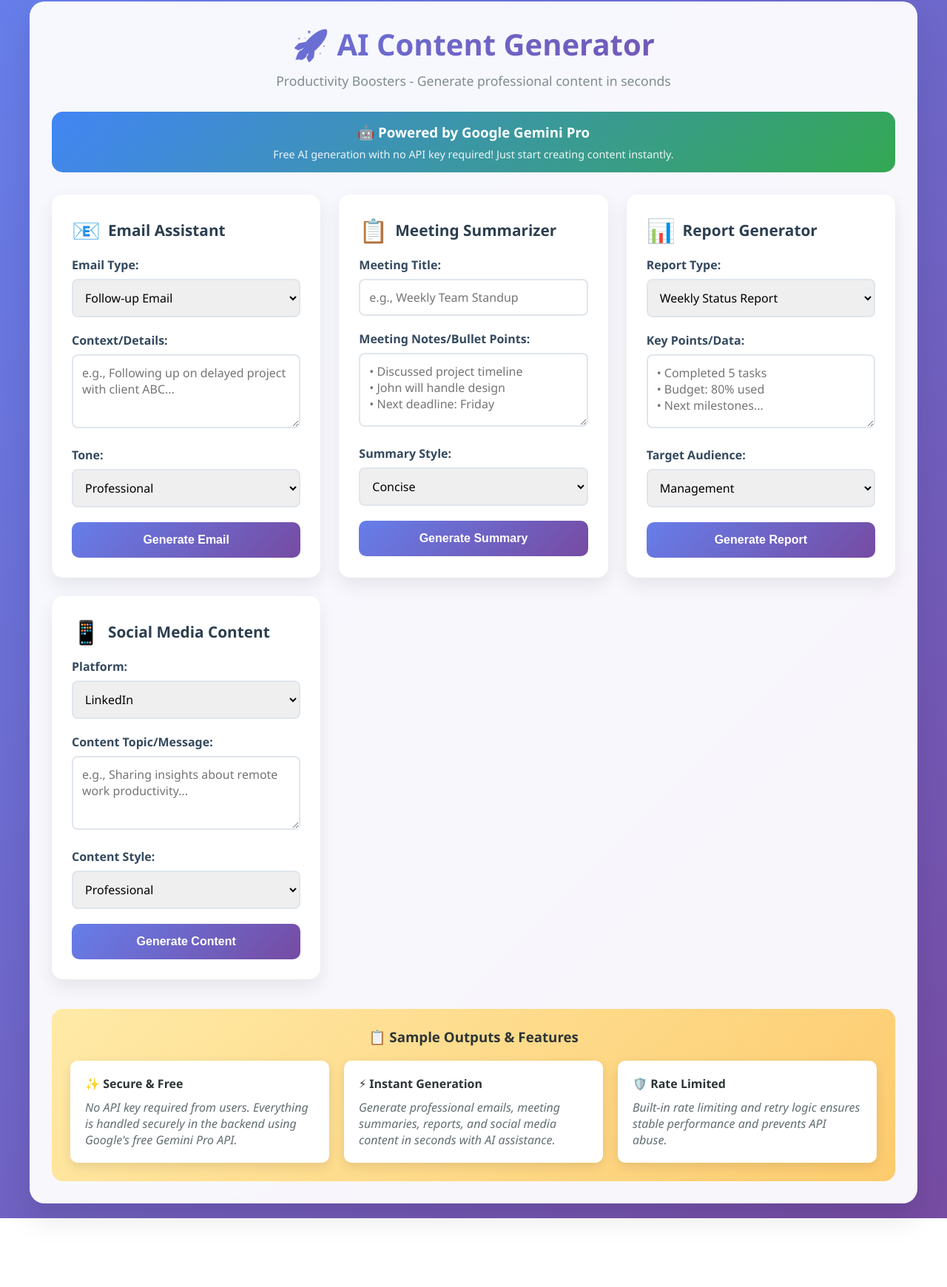
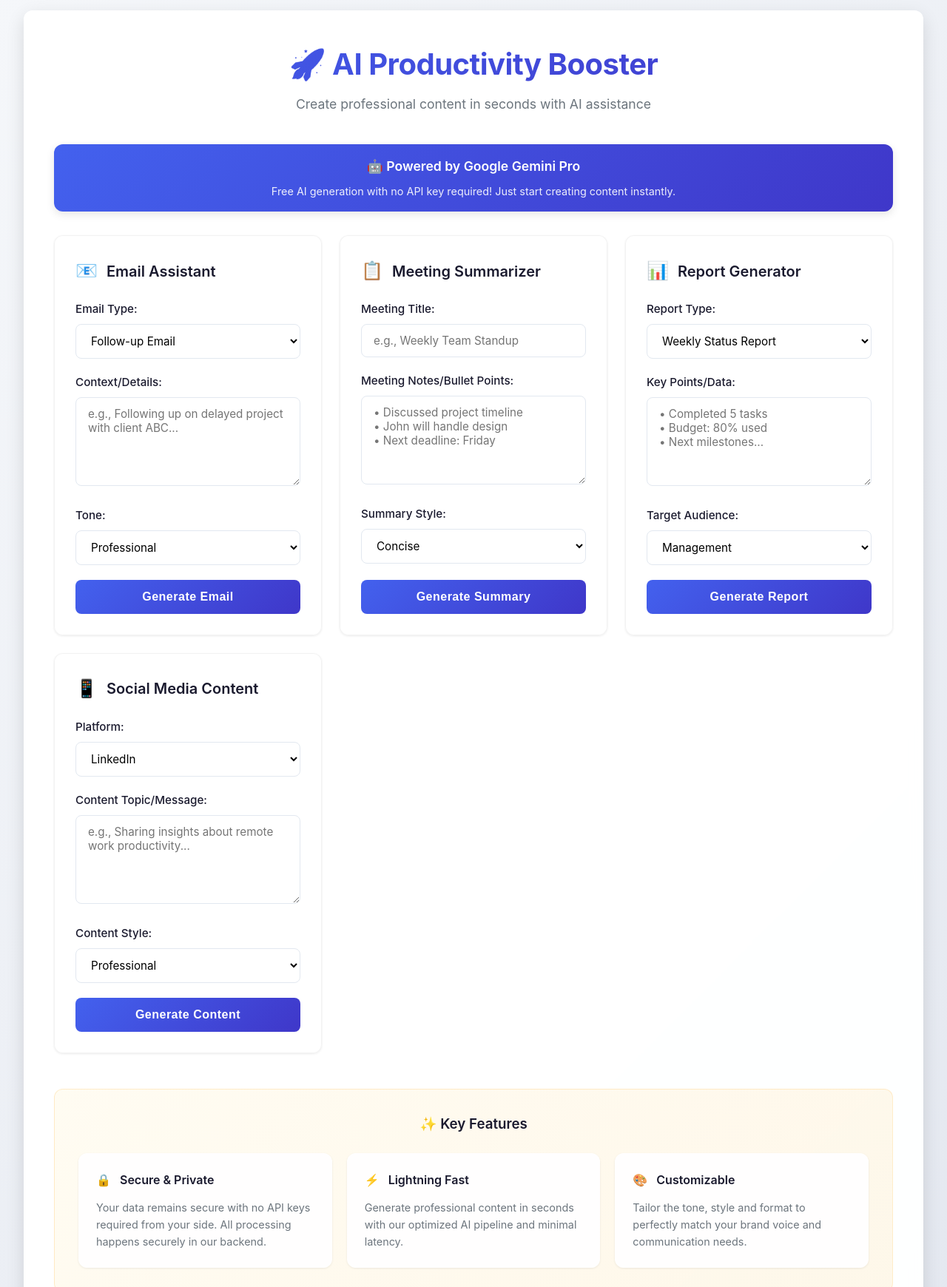
Before and after one commit to coleLenting/AI-content-generation-Productivity-Boosters, a website: page public/index.html in a window 1280 px wide. Shown: the part 18-1758 px from the top of the page at 74% size. Before the commit the page ends 1665 px from the top, so only its background shows below. Drawn offline with Linux system fonts and the light colour scheme.

Commit message:
styling edits

```diff
--- a/public/index.html
+++ b/public/index.html
@@ -5,6 +5,24 @@
     <meta name="viewport" content="width=device-width, initial-scale=1.0">
     <title>AI Content Generator - Productivity Boosters</title>
     <style>
+         :root {
+            --primary: #4361ee;
+            --primary-dark: #3a56d4;
+            --secondary: #3f37c9;
+            --accent: #4895ef;
+            --dark: #1a1a2e;
+            --light: #f8f9fa;
+            --gray: #6c757d;
+            --success: #4cc9f0;
+            --error: #f72585;
+            --card-bg: rgba(255, 255, 255, 0.96);
+            --border-radius: 12px;
+            --shadow-sm: 0 1px 3px rgba(0, 0, 0, 0.08);
+            --shadow-md: 0 4px 12px rgba(0, 0, 0, 0.1);
+            --shadow-lg: 0 8px 24px rgba(0, 0, 0, 0.12);
+            --transition: all 0.25s cubic-bezier(0.4, 0, 0.2, 1);
+        }
+
         * {
             margin: 0;
             padding: 0;
@@ -12,293 +30,388 @@
         }
 
         body {
-            font-family: 'Segoe UI', Tahoma, Geneva, Verdana, sans-serif;
-            background: linear-gradient(135deg, #667eea 0%, #764ba2 100%);
+            font-family: 'Inter', -apple-system, BlinkMacSystemFont, sans-serif;
+            background: linear-gradient(135deg, #f5f7fa 0%, #e4e8f0 100%);
+            color: var(--dark);
             min-height: 100vh;
-            padding: 20px;
+            padding: 2rem;
+            line-height: 1.6;
         }
 
         .container {
-            max-width: 1200px;
+            max-width: 1400px;
             margin: 0 auto;
-            background: rgba(255, 255, 255, 0.95);
-            border-radius: 20px;
-            padding: 30px;
-            box-shadow: 0 20px 40px rgba(0, 0, 0, 0.1);
-            backdrop-filter: blur(10px);
+            background: var(--card-bg);
+            border-radius: var(--border-radius);
+            padding: 2.5rem;
+            box-shadow: var(--shadow-lg);
+            backdrop-filter: blur(8px);
+            border: 1px solid rgba(255, 255, 255, 0.3);
         }
 
         .header {
             text-align: center;
-            margin-bottom: 30px;
+            margin-bottom: 2.5rem;
         }
 
         .header h1 {
-            color: #2c3e50;
-            font-size: 2.5em;
-            margin-bottom: 10px;
-            background: linear-gradient(135deg, #667eea, #764ba2);
+            color: var(--dark);
+            font-size: 2.5rem;
+            font-weight: 700;
+            margin-bottom: 0.5rem;
+            background: linear-gradient(135deg, var(--primary), var(--secondary));
             -webkit-background-clip: text;
             -webkit-text-fill-color: transparent;
-            background-clip: text;
+            letter-spacing: -0.5px;
         }
 
         .header p {
-            color: #7f8c8d;
-            font-size: 1.1em;
+            color: var(--gray);
+            font-size: 1.1rem;
+            max-width: 600px;
+            margin: 0 auto;
         }
 
         .powered-by {
-            background: linear-gradient(135deg, #4285f4, #34a853);
+            background: linear-gradient(135deg, var(--primary), var(--secondary));
             color: white;
-            padding: 15px;
-            border-radius: 15px;
-            margin-bottom: 30px;
+            padding: 1rem;
+            border-radius: var(--border-radius);
+            margin-bottom: 2rem;
             text-align: center;
+            box-shadow: var(--shadow-md);
         }
 
         .powered-by h3 {
-            margin-bottom: 8px;
+            margin-bottom: 0.5rem;
             display: flex;
             align-items: center;
             justify-content: center;
-            gap: 10px;
+            gap: 0.75rem;
+            font-weight: 600;
+            font-size: 1.1rem;
         }
 
         .powered-by p {
             opacity: 0.9;
-            font-size: 0.9em;
+            font-size: 0.9rem;
+            font-weight: 400;
         }
 
-        .content-types {
+        .content-grid {
             display: grid;
-            grid-template-columns: repeat(auto-fit, minmax(350px, 1fr));
-            gap: 25px;
-            margin-bottom: 30px;
+            grid-template-columns: repeat(auto-fit, minmax(360px, 1fr));
+            gap: 1.5rem;
+            margin-bottom: 2rem;
         }
 
         .content-card {
-            background: white;
-            border-radius: 15px;
-            padding: 25px;
-            box-shadow: 0 10px 25px rgba(0, 0, 0, 0.08);
-            transition: all 0.3s;
-            border: 2px solid transparent;
+            background: var(--card-bg);
+            border-radius: var(--border-radius);
+            padding: 1.75rem;
+            box-shadow: var(--shadow-sm);
+            transition: var(--transition);
+            border: 1px solid rgba(0, 0, 0, 0.05);
+            display: flex;
+            flex-direction: column;
         }
 
         .content-card:hover {
-            transform: translateY(-5px);
-            box-shadow: 0 15px 35px rgba(0, 0, 0, 0.12);
-            border-color: #3498db;
+            transform: translateY(-4px);
+            box-shadow: var(--shadow-lg);
+            border-color: var(--accent);
         }
 
         .content-card h3 {
-            color: #2c3e50;
-            margin-bottom: 15px;
-            font-size: 1.3em;
+            color: var(--dark);
+            margin-bottom: 1.25rem;
+            font-size: 1.25rem;
+            font-weight: 600;
             display: flex;
             align-items: center;
-            gap: 10px;
+            gap: 0.75rem;
         }
 
         .content-card .icon {
-            font-size: 1.5em;
+            font-size: 1.5rem;
+            color: var(--primary);
         }
 
         .form-group {
-            margin-bottom: 20px;
+            margin-bottom: 1.25rem;
         }
 
         .form-group label {
             display: block;
-            color: #34495e;
-            font-weight: 600;
-            margin-bottom: 8px;
+            color: var(--dark);
+            font-weight: 500;
+            margin-bottom: 0.5rem;
+            font-size: 0.95rem;
         }
 
-        .form-group input, .form-group textarea, .form-group select {
+        .form-group input,
+        .form-group textarea,
+        .form-group select {
             width: 100%;
-            padding: 12px;
-            border: 2px solid #e0e6ed;
+            padding: 0.75rem 1rem;
+            border: 1px solid #e2e8f0;
             border-radius: 8px;
-            font-size: 16px;
+            font-size: 0.95rem;
             font-family: inherit;
-            transition: border-color 0.3s;
+            transition: var(--transition);
+            background: rgba(255, 255, 255, 0.8);
         }
 
-        .form-group input:focus, .form-group textarea:focus, .form-group select:focus {
+        .form-group input:focus,
+        .form-group textarea:focus,
+        .form-group select:focus {
             outline: none;
-            border-color: #3498db;
+            border-color: var(--accent);
+            box-shadow: 0 0 0 3px rgba(67, 97, 238, 0.15);
         }
 
         .form-group textarea {
             resize: vertical;
-            min-height: 100px;
+            min-height: 120px;
         }
 
         .generate-btn {
             width: 100%;
-            padding: 15px;
-            background: linear-gradient(135deg, #667eea, #764ba2);
+            padding: 0.875rem;
+            background: linear-gradient(135deg, var(--primary), var(--secondary));
             color: white;
             border: none;
-            border-radius: 10px;
-            font-size: 16px;
+            border-radius: 8px;
+            font-size: 1rem;
             font-weight: 600;
             cursor: pointer;
-            transition: all 0.3s;
+            transition: var(--transition);
+            margin-top: auto;
+            letter-spacing: 0.5px;
         }
 
         .generate-btn:hover:not(:disabled) {
+            background: linear-gradient(135deg, var(--primary-dark), var(--secondary));
             transform: translateY(-2px);
-            box-shadow: 0 8px 20px rgba(102, 126, 234, 0.3);
+            box-shadow: var(--shadow-md);
         }
 
         .generate-btn:disabled {
-            opacity: 0.6;
+            opacity: 0.7;
             cursor: not-allowed;
         }
 
-        .result-area {
-            margin-top: 30px;
-            padding: 25px;
-            background: #f8f9fa;
-            border-radius: 15px;
-            border-left: 5px solid #27ae60;
+        .result-container {
+            margin-top: 2rem;
+            padding: 1.75rem;
+            background: var(--card-bg);
+            border-radius: var(--border-radius);
+            box-shadow: var(--shadow-sm);
+            border-left: 4px solid var(--success);
             display: none;
         }
 
-        .result-area h3 {
-            color: #2c3e50;
-            margin-bottom: 15px;
+        .result-container h3 {
+            color: var(--dark);
+            margin-bottom: 1rem;
+            font-weight: 600;
+            display: flex;
+            align-items: center;
+            gap: 0.5rem;
         }
 
         .result-content {
             background: white;
-            padding: 20px;
-            border-radius: 10px;
-            border: 1px solid #e0e6ed;
+            padding: 1.5rem;
+            border-radius: 8px;
+            border: 1px solid #edf2f7;
             white-space: pre-wrap;
-            font-family: 'Segoe UI', Tahoma, Geneva, Verdana, sans-serif;
-            line-height: 1.6;
+            font-family: 'Inter', sans-serif;
+            line-height: 1.7;
             max-height: 400px;
             overflow-y: auto;
+            font-size: 0.95rem;
+        }
+
+        .action-buttons {
+            display: flex;
+            gap: 0.75rem;
+            margin-top: 1rem;
+        }
+
+        .copy-btn, .new-btn {
+            padding: 0.625rem 1.25rem;
+            border: none;
+            border-radius: 6px;
+            font-weight: 500;
+            cursor: pointer;
+            transition: var(--transition);
+            display: flex;
+            align-items: center;
+            gap: 0.5rem;
+            font-size: 0.9rem;
         }
 
         .copy-btn {
-            margin-top: 15px;
-            padding: 10px 20px;
-            background: #27ae60;
+            background-color: var(--success);
             color: white;
-            border: none;
-            border-radius: 8px;
-            cursor: pointer;
-            font-weight: 600;
-            transition: all 0.3s;
         }
 
         .copy-btn:hover {
-            background: #219a52;
-            transform: translateY(-2px);
+            background-color: #3ab7e0;
+            transform: translateY(-1px);
         }
 
-        .loading {
+        .new-btn {
+            background-color: white;
+            color: var(--primary);
+            border: 1px solid #e2e8f0;
+        }
+
+        .new-btn:hover {
+            background-color: #f8f9fa;
+            border-color: var(--accent);
+        }
+
+        .loading-state {
             display: none;
             text-align: center;
-            margin: 20px 0;
+            margin: 1.5rem 0;
         }
 
         .spinner {
-            border: 4px solid #f3f3f3;
-            border-top: 4px solid #3498db;
-            border-radius: 50%;
-            width: 40px;
-            height: 40px;
+            width: 3rem;
+            height: 3rem;
+            margin: 0 auto 1rem;
+            color: var(--primary);
             animation: spin 1s linear infinite;
-            margin: 0 auto 10px;
         }
 
         @keyframes spin {
-            0% { transform: rotate(0deg); }
-            100% { transform: rotate(360deg); }
+            to { transform: rotate(360deg); }
         }
 
         .status-message {
-            padding: 15px;
+            padding: 1rem;
             border-radius: 8px;
-            margin: 15px 0;
+            margin: 1rem 0;
             display: none;
+            font-size: 0.95rem;
+            font-weight: 500;
         }
 
         .status-success {
-            background: #d4edda;
-            color: #155724;
-            border: 1px solid #c3e6cb;
+            background-color: rgba(76, 201, 240, 0.1);
+            color: var(--success);
+            border: 1px solid rgba(76, 201, 240, 0.3);
         }
 
         .status-error {
-            background: #f8d7da;
-            color: #721c24;
-            border: 1px solid #f5c6cb;
+            background-color: rgba(247, 37, 133, 0.1);
+            color: var(--error);
+            border: 1px solid rgba(247, 37, 133, 0.3);
         }
 
-        .samples-section {
-            margin-top: 40px;
-            padding: 25px;
-            background: linear-gradient(135deg, #ffeaa7, #fdcb6e);
-            border-radius: 15px;
+        .features-section {
+            margin-top: 3rem;
+            padding: 2rem;
+            background: linear-gradient(135deg, rgba(255, 234, 167, 0.15), rgba(253, 203, 110, 0.15));
+            border-radius: var(--border-radius);
+            border: 1px solid rgba(253, 203, 110, 0.3);
         }
 
-        .samples-section h3 {
-            color: #2d3436;
-            margin-bottom: 20px;
+        .features-section h3 {
+            color: var(--dark);
+            margin-bottom: 1.5rem;
             text-align: center;
+            font-weight: 600;
+            display: flex;
+            align-items: center;
+            justify-content: center;
+            gap: 0.75rem;
         }
 
-        .sample-grid {
+        .features-grid {
             display: grid;
             grid-template-columns: repeat(auto-fit, minmax(300px, 1fr));
-            gap: 20px;
+            gap: 1.25rem;
         }
 
-        .sample-item {
-            background: white;
-            padding: 20px;
-            border-radius: 10px;
-            box-shadow: 0 5px 15px rgba(0, 0, 0, 0.1);
+        .feature-card {
+            background: var(--card-bg);
+            padding: 1.5rem;
+            border-radius: var(--border-radius);
+            box-shadow: var(--shadow-sm);
+            transition: var(--transition);
         }
 
-        .sample-item h4 {
-            color: #2d3436;
-            margin-bottom: 10px;
+        .feature-card:hover {
+            transform: translateY(-3px);
+            box-shadow: var(--shadow-md);
         }
 
-        .sample-item p {
-            color: #636e72;
-            font-style: italic;
+        .feature-card h4 {
+            color: var(--dark);
+            margin-bottom: 0.75rem;
+            font-weight: 600;
+            display: flex;
+            align-items: center;
+            gap: 0.75rem;
+        }
+
+        .feature-card p {
+            color: var(--gray);
+            font-size: 0.9rem;
         }
 
         @media (max-width: 768px) {
+            body {
+                padding: 1rem;
+            }
+
             .container {
-                margin: 10px;
-                padding: 20px;
+                padding: 1.5rem;
             }
 
             .header h1 {
-                font-size: 2em;
+                font-size: 2rem;
             }
 
-            .content-types {
+            .content-grid {
                 grid-template-columns: 1fr;
             }
+
+            .features-grid {
+                grid-template-columns: 1fr;
+            }
+        }
+
+        /* Modern scrollbar */
+        ::-webkit-scrollbar {
+            width: 8px;
+            height: 8px;
+        }
+
+        ::-webkit-scrollbar-track {
+            background: #f1f1f1;
+            border-radius: 10px;
+        }
+
+        ::-webkit-scrollbar-thumb {
+            background: #c1c1c1;
+            border-radius: 10px;
+        }
+
+        ::-webkit-scrollbar-thumb:hover {
+            background: #a8a8a8;
         }
     </style>
 </head>
 <body>
     <div class="container">
         <div class="header">
-            <h1>🚀 AI Content Generator</h1>
-            <p>Productivity Boosters - Generate professional content in seconds</p>
+            <h1>🚀 AI Productivity Booster</h1>
+            <p>Create professional content in seconds with AI assistance</p>
         </div>
 
         <div class="powered-by">
@@ -308,7 +421,7 @@
 
         <div class="status-message" id="statusMessage"></div>
 
-        <div class="content-types">
+        <div class="content-grid">
             <!-- Email Assistant -->
             <div class="content-card">
                 <h3><span class="icon">📧</span>Email Assistant</h3>
@@ -417,35 +530,51 @@
             </div>
         </div>
 
-        <div class="loading" id="loading">
+        <div class="loading-state" id="loading">
             <div class="spinner"></div>
             <p>Generating your content with AI...</p>
         </div>
 
-        <div class="result-area" id="resultArea">
-            <h3>Generated Content</h3>
+  <div class="result-container" id="resultArea">
+            <h3>📄 Generated Content</h3>
             <div class="result-content" id="resultContent"></div>
-            <button class="copy-btn" onclick="copyToClipboard()">📋 Copy to Clipboard</button>
+            <div class="action-buttons">
+                <button class="copy-btn" onclick="copyToClipboard()">
+                    <svg width="16" height="16" viewBox="0 0 24 24" fill="none" stroke="currentColor" stroke-width="2" stroke-linecap="round" stroke-linejoin="round">
+                        <rect x="9" y="9" width="13" height="13" rx="2" ry="2"></rect>
+                        <path d="M5 15H4a2 2 0 0 1-2-2V4a2 2 0 0 1 2-2h9a2 2 0 0 1 2 2v1"></path>
+                    </svg>
+                    Copy to Clipboard
+                </button>
+                <button class="new-btn" onclick="resetForm()">
+                    <svg width="16" height="16" viewBox="0 0 24 24" fill="none" stroke="currentColor" stroke-width="2" stroke-linecap="round" stroke-linejoin="round">
+                        <path d="M3 12a9 9 0 1 0 9-9 9.75 9.75 0 0 0-6.74 2.74L3 8"></path>
+                        <path d="M3 3v5h5"></path>
+                    </svg>
+                    New Content
+                </button>
+            </div>
         </div>
 
-        <div class="samples-section">
-            <h3>📋 Sample Outputs & Features</h3>
-            <div class="sample-grid">
-                <div class="sample-item">
-                    <h4>✨ Secure & Free</h4>
-                    <p>No API key required from users. Everything is handled securely in the backend using Google's free Gemini Pro API.</p>
+        <div class="features-section">
+            <h3>✨ Key Features</h3>
+            <div class="features-grid">
+                <div class="feature-card">
+                    <h4><span class="icon">🔒</span>Secure & Private</h4>
+                    <p>Your data remains secure with no API keys required from your side. All processing happens securely in our backend.</p>
                 </div>
-                <div class="sample-item">
-                    <h4>⚡ Instant Generation</h4>
-                    <p>Generate professional emails, meeting summaries, reports, and social media content in seconds with AI assistance.</p>
+                <div class="feature-card">
+                    <h4><span class="icon">⚡</span>Lightning Fast</h4>
+                    <p>Generate professional content in seconds with our optimized AI pipeline and minimal latency.</p>
                 </div>
-                <div class="sample-item">
-                    <h4>🛡️ Rate Limited</h4>
-                    <p>Built-in rate limiting and retry logic ensures stable performance and prevents API abuse.</p>
+                <div class="feature-card">
+                    <h4><span class="icon">🎨</span>Customizable</h4>
+                    <p>Tailor the tone, style and format to perfectly match your brand voice and communication needs.</p>
                 </div>
             </div>
         </div>
     </div>
+
 
     <script>
         function showStatus(message, type) {
```
